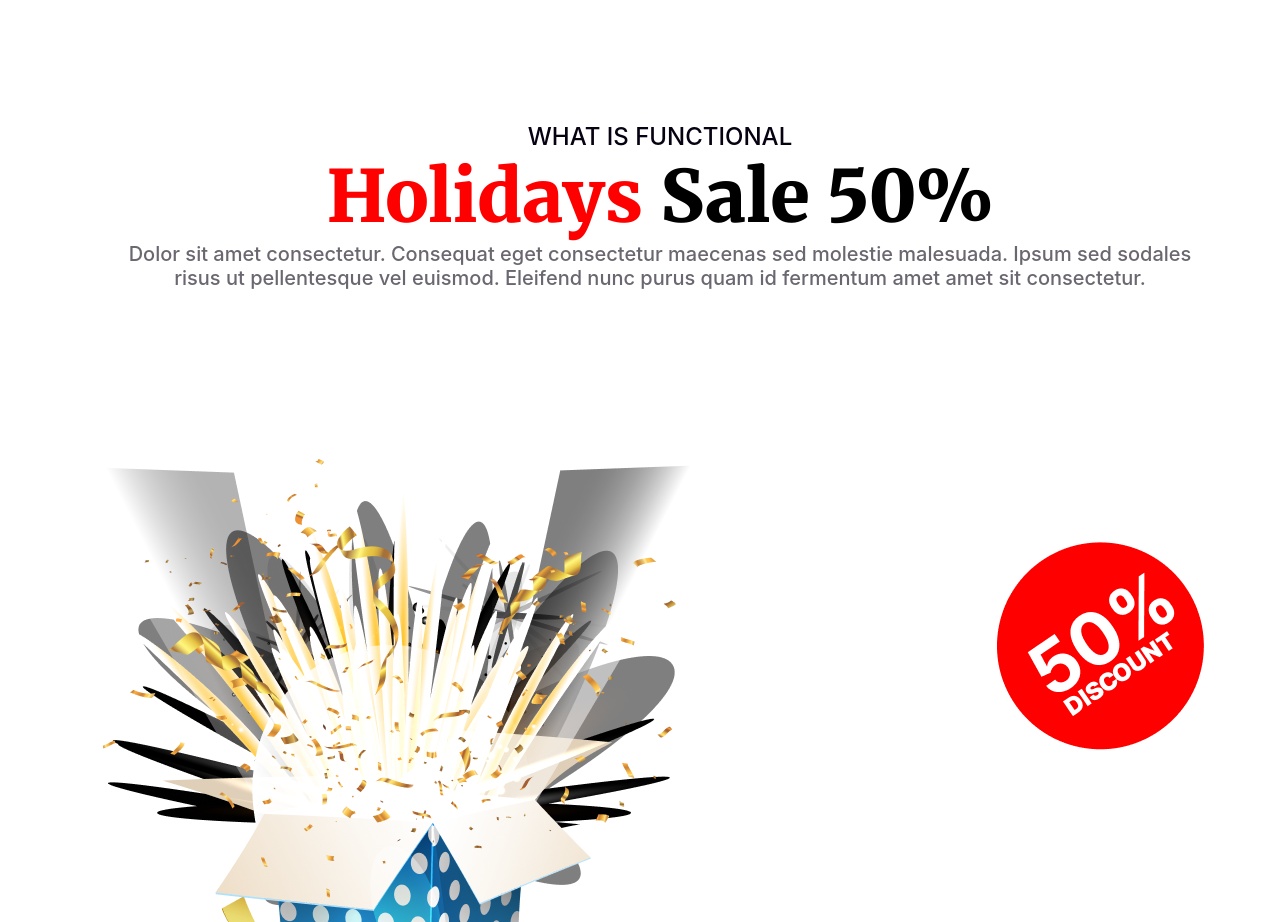
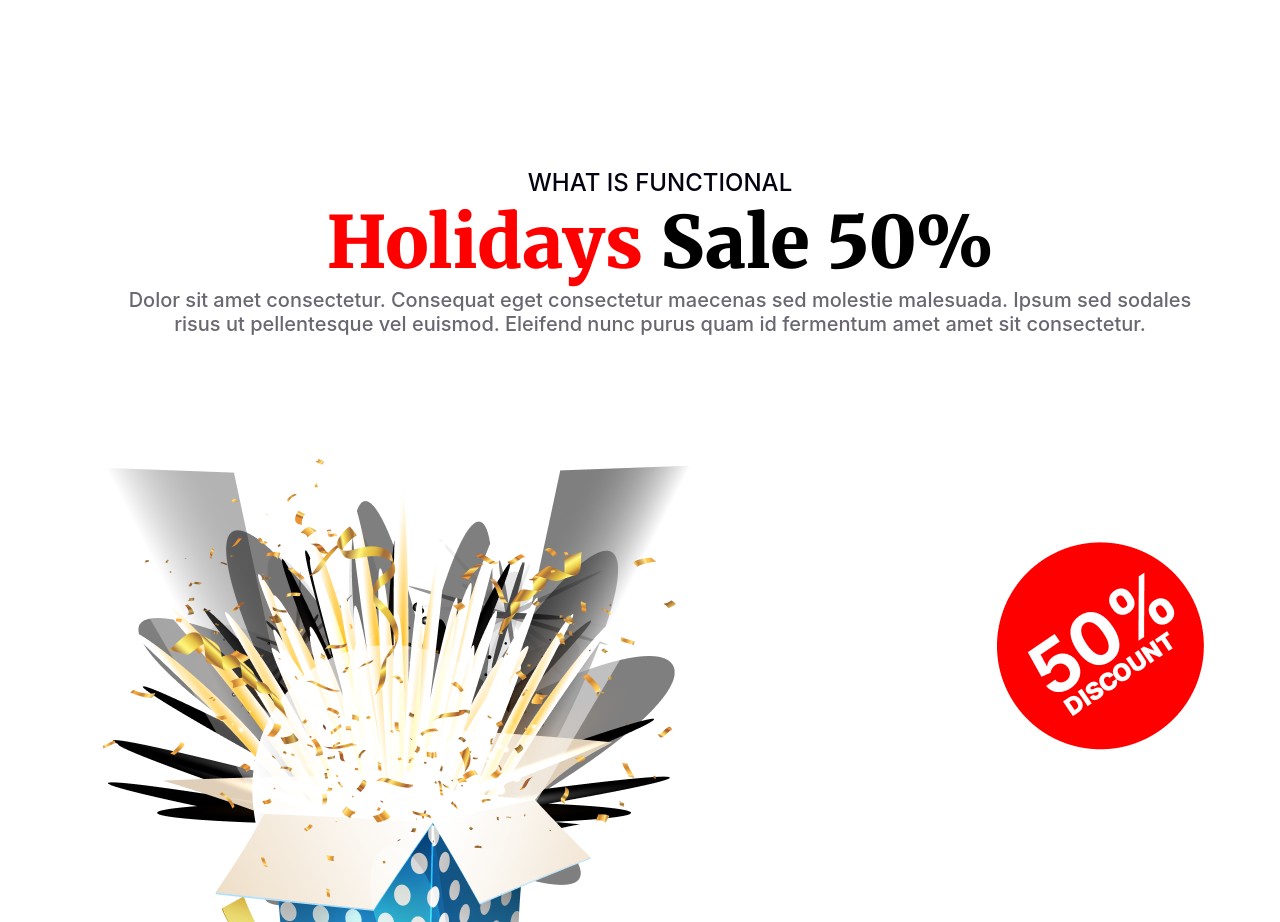
Before and after one commit to ALHriday/batch9-a1-solution, a plain HTML site: page index.html in a window 1280 px wide. Shown: the part 3140-4062 px from the top of the page. Drawn offline with Linux system fonts and the light colour scheme.

Commit message:
Update style.css

```diff
--- a/style.css
+++ b/style.css
@@ -183,6 +183,10 @@ body{
 .holiday-section{
     width: 1068px;
     height: 260px;
+    display: flex;
+    flex-direction: column;
+    justify-content: center;
+    align-items: center;
     text-align: center;
 }
 .holiday-section h4{
@@ -307,6 +311,7 @@ body{
     border-radius: 0 200px 200px 0;
 }
 footer{
+    width: 1320px;
     height: 609px;
     background: rgb(7, 2, 17);
     display: flex;
```
